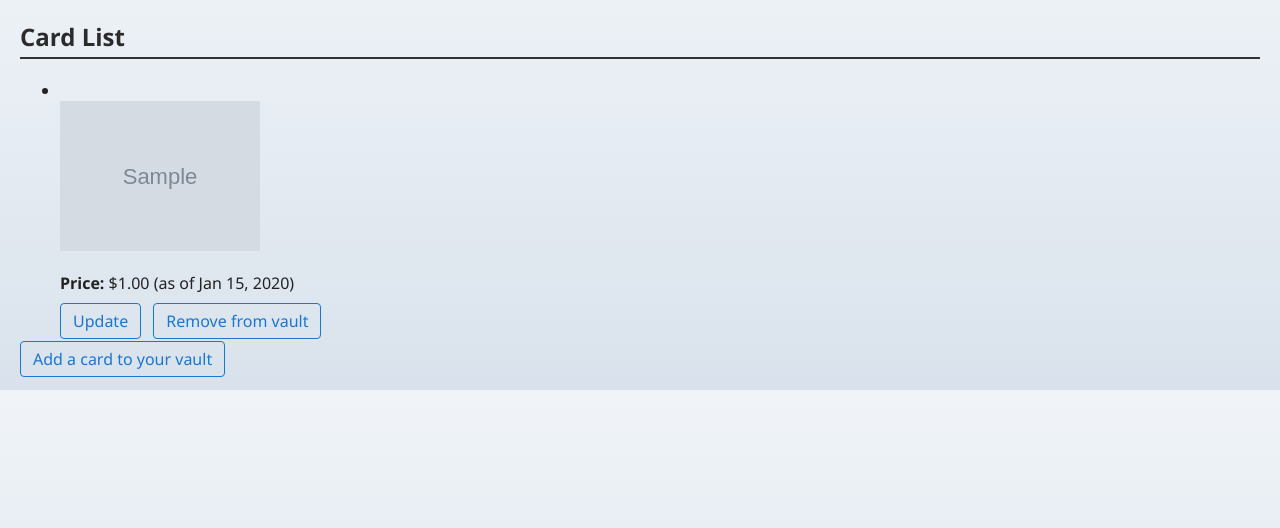
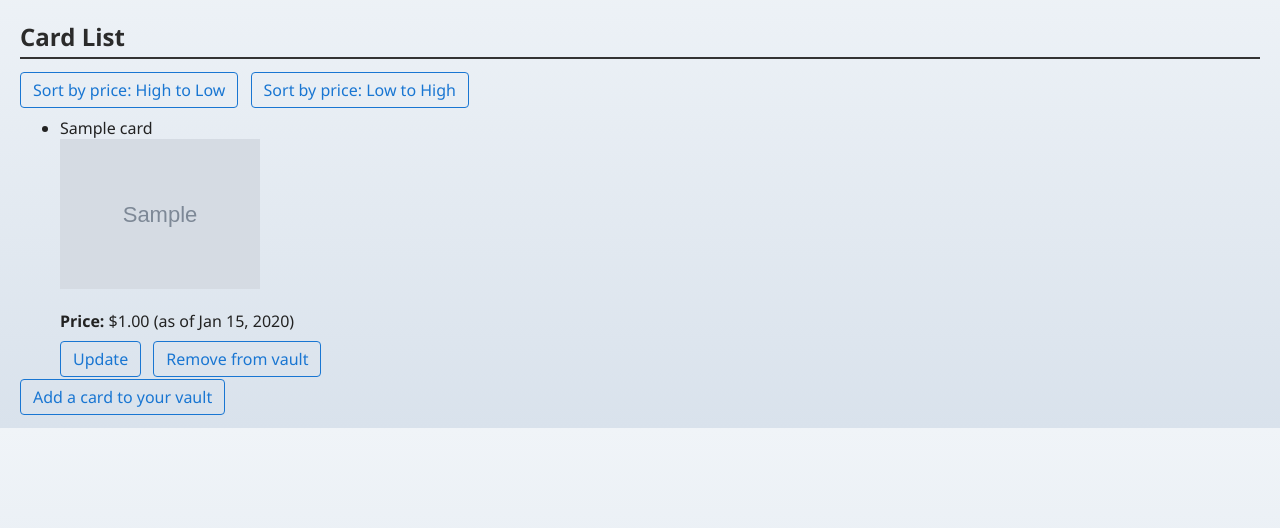
Before and after one commit to BryonPeabody/CardVault, a Django app: page /cards/ in a window 1280 px wide. Shown: the part 71-599 px from the top of the page. Run offline with Django 5.2, Linux system fonts and the light colour scheme; a user stored in the database is signed in; tables that the repository leaves empty hold one stand-in row (values such as "Sample post"); grey boxes marked "Sample" are stand-in pictures.

Commit message:
Add buttons to card_list.html to sort by price

```diff
--- a/vault/templates/vault/card_list.html
+++ b/vault/templates/vault/card_list.html
@@ -1,10 +1,13 @@
 {% extends "base.html" %}
 {% block content %}
     <h2>Card List</h2>
+    <a href="?sort=value_desc">Sort by price: High to Low</a>
+    <a href="?sort=value_asc">Sort by price: Low to High</a>
+
     <ul>
         {% for card in cards %}
             <li>
-                {{card.name}}
+                {{card.card_name}}
                 {% if card.image_url %}
                     <br><img src="{{ card.image_url }}" alt="{{ card.card_name }}" width="200">
                 {% endif %}
--- a/vault/views.py
+++ b/vault/views.py
@@ -57,11 +57,16 @@ class CardListView(LoginRequiredMixin, ListView):
     context_object_name = "cards"
 
     def get_queryset(self):
-        return (
-            Card.objects
-            .filter(user=self.request.user)
-            .order_by(F("value_usd").desc(nulls_last=True), "card_name")
-        )
+        qs = Card.objects.filter(user=self.request.user)
+
+        sort = self.request.GET.get("sort", "value_desc")
+
+        if sort == "value_asc":
+            return qs.order_by("value_usd", "card_name")
+        elif sort == "value_desc":
+            return qs.order_by("-value_usd", "card_name")
+        else:
+            return qs.order_by("-value_usd", "card_name")
 
 
 class CardUpdateView(LoginRequiredMixin, UpdateView):
```
